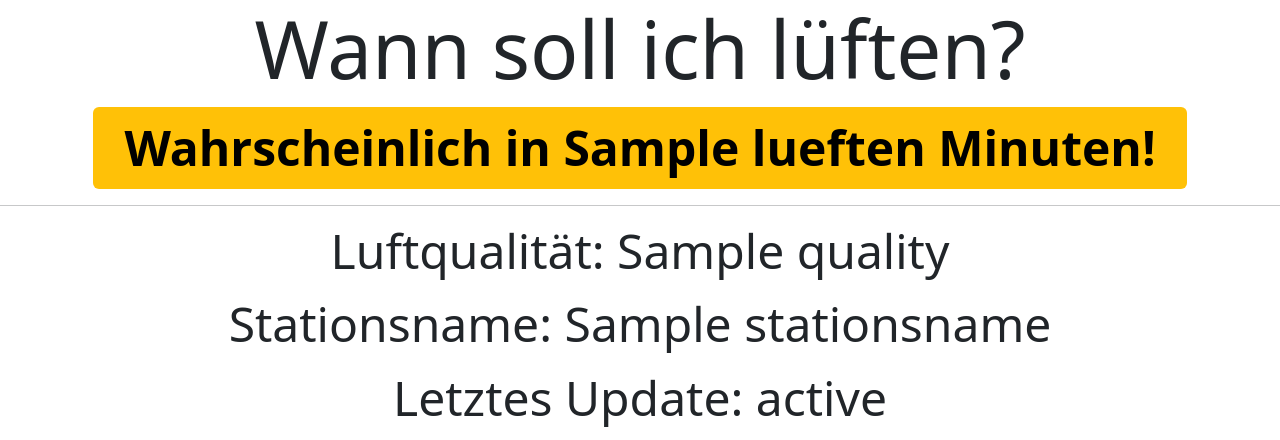
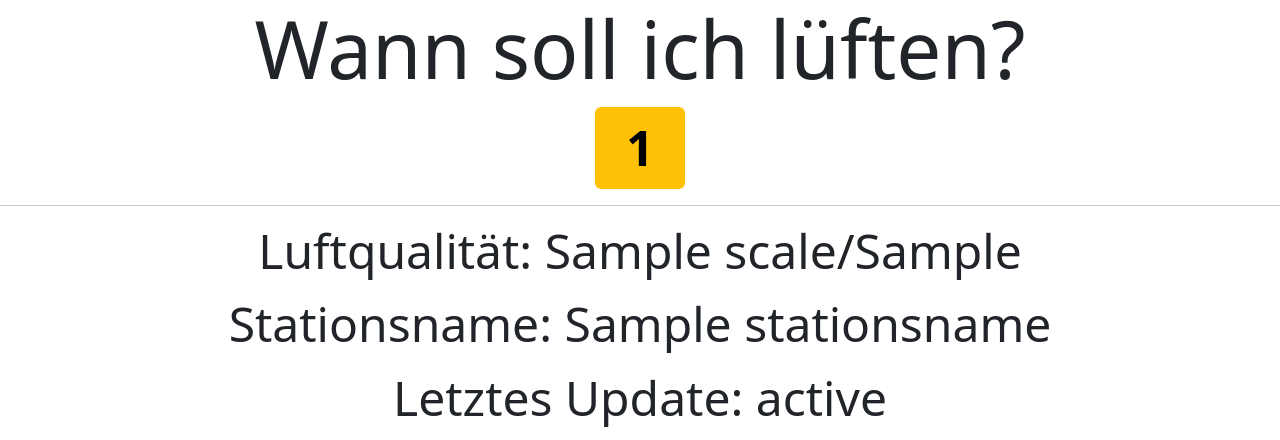
Before and after one commit to Jugendhackt/wann-soll-ich-lueften.de, a Flask app: template server/templates/daten.html in a window 1280 px wide. Shown: the top 440 px of the page. Run offline with Flask 2, Linux system fonts and the light colour scheme; the template is opened without the code that fills it: most values are stand-ins (such as "Sample title", 1, 10 or a date in 2020); some libraries are stand-ins or nearby versions.

Commit message:
Anwort auf die Frage wann soll ich lüften

```diff
--- a/server/server.py
+++ b/server/server.py
@@ -9,6 +9,12 @@ user = 'test'
 rndmtxt = 'irgendwas halt'
 
 import backend
+
+avg_aqi = 0
+avg_pm10 = 0
+avg_pm25 = 0
+avg_no2 = 0
+
 
 app = Flask(__name__, template_folder="templates")
 
@@ -35,23 +41,24 @@ def lueften():
 @app.route('/luft')
 def luft():
     country = request.args.get('country')
-    luft = backend.get_data(country)
-    aqi = luft['AQI']
-    averageaqi = backend.average_germany('AQI')
-    lueften = 0
-    #if aqi > averageaqi :
-    #    lueften = 'Nein'
-    if averageaqi is None :
-        averageaqi = aqi
-    if aqi > averageaqi :
-        lueften = 2
+    try:
+        luft = backend.get_data(country)
+        aqi = luft['AQI']
+        max_scale, scale, index = backend.scale_germany(avg_aqi, avg_no2, avg_pm25, avg_pm10, luft)
 
-    Stationsname = luft['Station Name']
-    Updatestatus = luft['Last Update']
-    quality = luft['Air Quality']
+        Stationsname = luft['Station Name']
+        Updatestatus = luft['Last Update']
+        quality = luft['Air Quality']
 
 
-    return render_template('daten.html',Stationsname = Stationsname,Updatestatus = Updatestatus,quality = quality,lueften = lueften)
+        return render_template('daten.html',Stationsname = Stationsname,Updatestatus = Updatestatus,quality = quality,lueften = lueften,max_scale = max_scale, scale = scale, index= index)
+    except:
+        return render_template('main.html',Error=True)
 
 if __name__ == '__main__':
+    avg_aqi = backend.average_germany("AQI")
+    avg_pm10 = backend.average_germany("PM10")
+    avg_pm25 = backend.average_germany("PM2.5")
+    avg_no2 = backend.average_germany("No2")
+
     app.run(debug=True)
--- a/server/templates/daten.html
+++ b/server/templates/daten.html
@@ -18,10 +18,12 @@
 
       <p class="display-3"><b>
 
-        {% if lueften <= 0 %}
-          <span class="badge text-bg-success">Jetzt!</span>
+        {% if scale >= 8 %}
+          <span class="badge text-bg-success">{{index}}</span>
+        {% elif scale <= 2 %}
+          <span class="badge text-bg-danger">{{index}}</span>
         {% else %}
-          <span class="badge text-bg-warning">Wahrscheinlich in {{ lueften }} Minuten!</span>
+          <span class="badge text-bg-warning">{{index}}</span>
         {% endif %}
 
       </b></p>
@@ -31,22 +33,11 @@
 
     <center>
     <div>
-        <p class="display-5">Luftqualität: <b>{{ quality }}</b></p>
+        <p class="display-5">Luftqualität: <b>{{ scale }}/{{ max_scale }}</b></p>
         <p class="display-5">Stationsname: <b>{{ Stationsname }}</b></p>
         <p class="display-5">Letztes Update: <b>{{ Updatestatus }}</b></p>
     </div>
     </center>
-
-
-    <div class="row">
-      <div id="map" class="col-sm-6">
-
-      </div>
-      <div class="col-sm-6">
-          <canvas id="canvas_diagramm" style="border:1px solid #E65858;border-radius:4px;"></canvas>
-      </div>
-  </div>
-
 
     <script src="https://maps.googleapis.com/maps/api/js?key=AIzaSyB41DRUbKWJHPxaFjMAwdrzWzbVKartNGg&callback=initMap&v=weekly"defer></script>
     <script src="script.js"></script>
```
Also changed, not shown: server/backend.py (+11 -11 lines), server/templates/main.html (+11 -2 lines).
